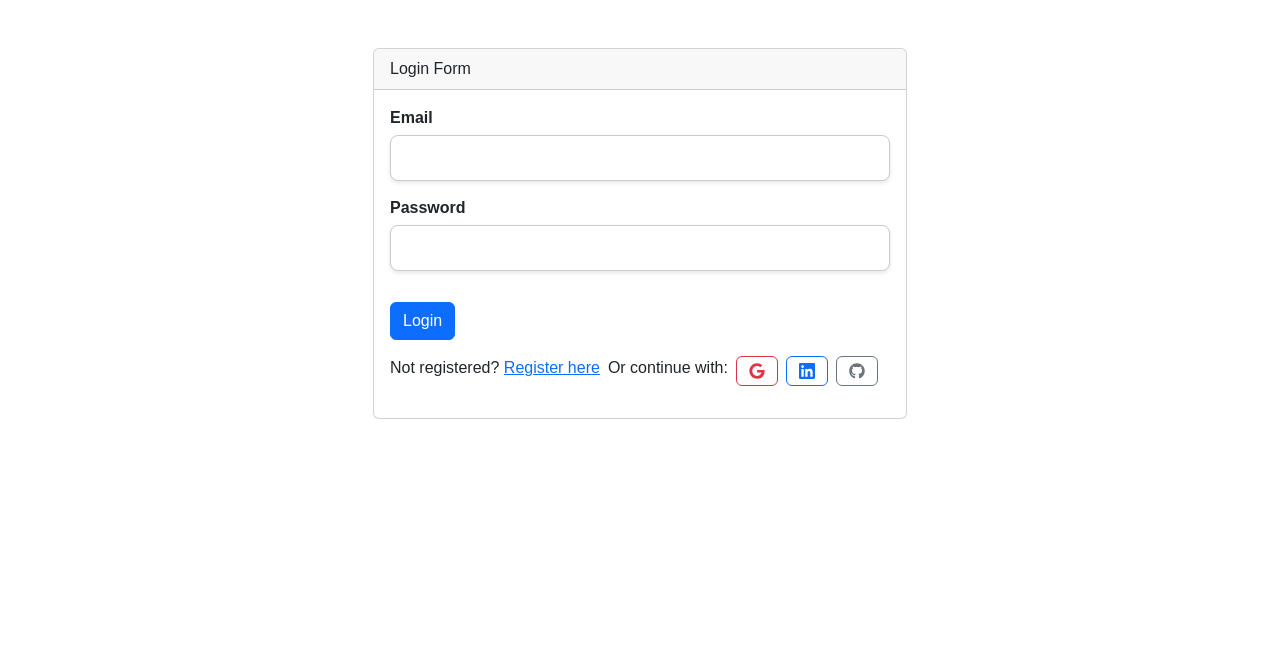
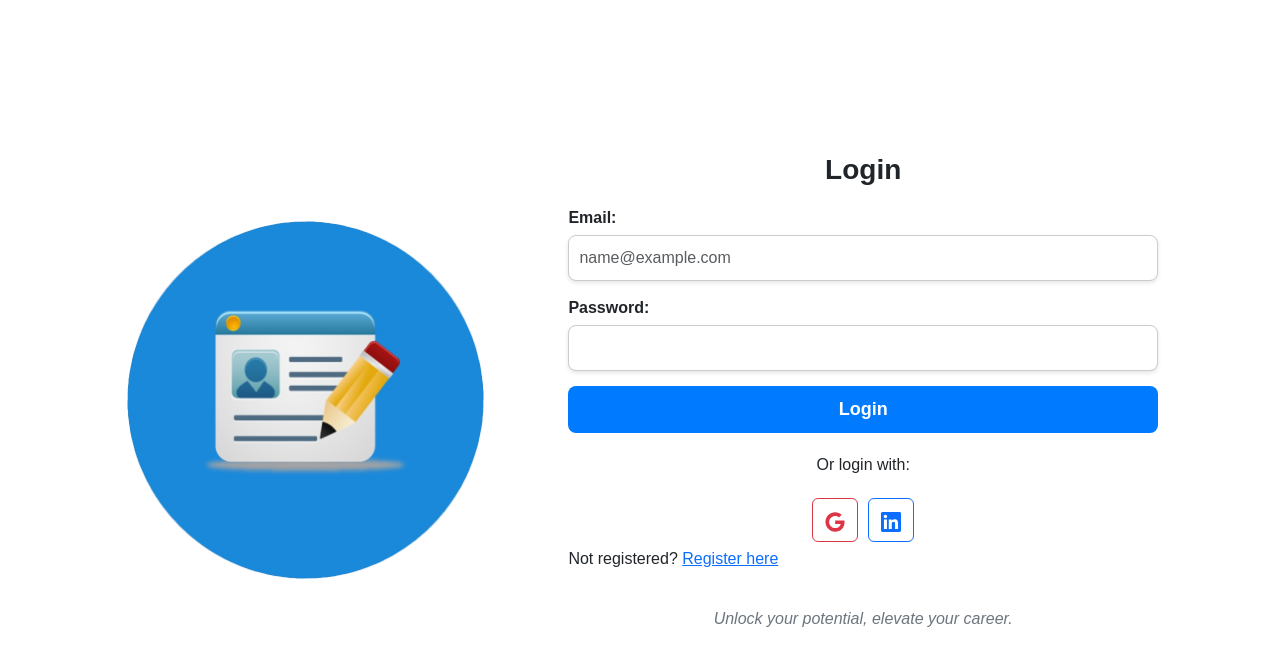
Before and after one commit to yuvraaj-singh/John-The-Job-Seeker, a React (Create React App) app in the folder Frontend/: page / in a window 1280 px wide. Shown: the top 666 px of the page. Built offline with nearby package versions, Linux system fonts and the light colour scheme.

Commit message:
feat: added login page

```diff
--- a/Frontend/src/components/auth/LoginComponent.js
+++ b/Frontend/src/components/auth/LoginComponent.js
@@ -27,47 +27,53 @@ const LoginComponent = () => {
     };
 
     return (
-        <div className="container mt-5">
-            <div className="row justify-content-center">
-                <div className="col-md-6">
-                    <div className="card">
-                        <div className="card-header center" >Login Form</div>
-                        <div className="card-body">
-                            {message && <div className="alert alert-danger">{message}</div>}
+        <div className="register-container">
+            {/* Left Side - Image Section */}
+            <div className="illustration-section">
+                <img src="./Assets/note.png" alt="Illustration" className="illustration-image" />
+            </div>
+
+            {/* Right Side - Form Section */}
+            <div className="form-section">
+                <h2 className="form-title">Login</h2>
+                {message && <div className="alert alert-info">{message}</div>}
                 <form onSubmit={handleLogin}>
                     <div className="form-group">
-                                    <label>Email</label>
+                        <label>Email:</label>
                         <input
                             type="email"
+                            placeholder="name@example.com"
                             className="form-control"
                             value={email}
                             onChange={(e) => setEmail(e.target.value)}
+                            required
                         />
                     </div>
                     <div className="form-group">
-                                    <label>Password</label>
+                        <label>Password:</label>
                         <input
                             type="password"
                             className="form-control"
                             value={password}
                             onChange={(e) => setPassword(e.target.value)}
+                            required
                         />
                     </div>
-                                <button type="submit" className="btn btn-primary mt-3">Login</button>
+                    <button type="submit" className="btn btn-primary form-submit">Login</button>
                 </form>
-                            <p class="mt-3 d-inline-flex gap-2">
-                                <span>Not registered? <Link to="/register">Register here</Link></span>
-                                <span>Or continue with: </span>
-                                <a href="http://localhost:8080/oauth2/authorization/google" class="d-inline-flex btn btn btn-outline-danger" role="button" data-bs-toggle="button"><FaGoogle /></a>
-                                <a href="#" class="d-inline-flex btn btn btn-outline-primary" role="button" data-bs-toggle="button"><SiLinkedin /></a>
-                                <a href="#" class="d-inline-flex btn btn btn-outline-secondary" role="button" data-bs-toggle="button"><FaGithub /></a>
-                            </p>
+                <div className="social-login">
+                    <p>Or login with:</p>
+                    <div className="social-icons">
+                        <a href="#" className="btn btn-outline-danger"><FaGoogle /></a>
+                        <a href="#" className="btn btn-outline-primary"><SiLinkedin /></a>
                     </div>
                 </div>
-                </div>
+                <p className="not-registered">
+                    Not registered? <Link to="/register">Register here</Link>
+                </p>
+                <p className="motivational-tagline">Unlock your potential, elevate your career.</p>
             </div>
         </div>
     );
 };
-
 export default LoginComponent;
--- a/Frontend/src/components/auth/RegisterComponent.js
+++ b/Frontend/src/components/auth/RegisterComponent.js
@@ -43,47 +43,54 @@ const RegisterComponent = () => {
                 <h2 className="form-title">Create an Account</h2>
                 {message && <div className="alert alert-info">{message}</div>}
                 <form onSubmit={handleRegister}>
-                    <div className="form-group form-group-inline">
-                        <div>
-                            <label>First Name</label>
+                    <div className="form-group">
+                        <div class="row g-3">
+                            <div class="col">
+                                <label>First Name:</label>
                                 <input
                                     type="text"
-                                className="form-control"
+                                    class="form-control"
                                     value={firstName}
                                     onChange={(e) => setFirstName(e.target.value)}
+                                    required
                                 />
                             </div>
-                        <div>
-                            <label>Last Name</label>
+                            <div class="col">
+                                <label>Last Name:</label>
                                 <input
                                     type="text"
-                                className="form-control"
+                                    class="form-control"
                                     value={lastName}
                                     onChange={(e) => setLastName(e.target.value)}
+                                    required
                                 />
                             </div>
                         </div>
+                    </div>
                     <div className="form-group">
-                        <label>Email</label>
+                        <label>Email:</label>
                         <input
                             type="email"
+                            placeholder="name@example.com"
                             className="form-control"
                             value={email}
                             onChange={(e) => setEmail(e.target.value)}
+                            required
                         />
                     </div>
                     <div className="form-group">
-                        <label>Password</label>
+                        <label>Password:</label>
                         <input
                             type="password"
                             className="form-control"
                             value={password}
                             onChange={(e) => setPassword(e.target.value)}
+                            required
                         />
                     </div>
                     <div className="form-group terms-and-conditions">
-                        <input type="checkbox" id="terms" />
-                        <label htmlFor="terms">I agree to the <a href="#">Terms and Conditions</a></label>
+                        <input type="checkbox" id="terms"  required/>
+                        <label htmlFor="terms">I agree to the <a href="#">Terms and Conditions*</a></label>
                     </div>
                     <button type="submit" className="btn btn-primary form-submit">Create Account</button>
                 </form>
```
Lines whose indentation alone changed are shown as unchanged.
